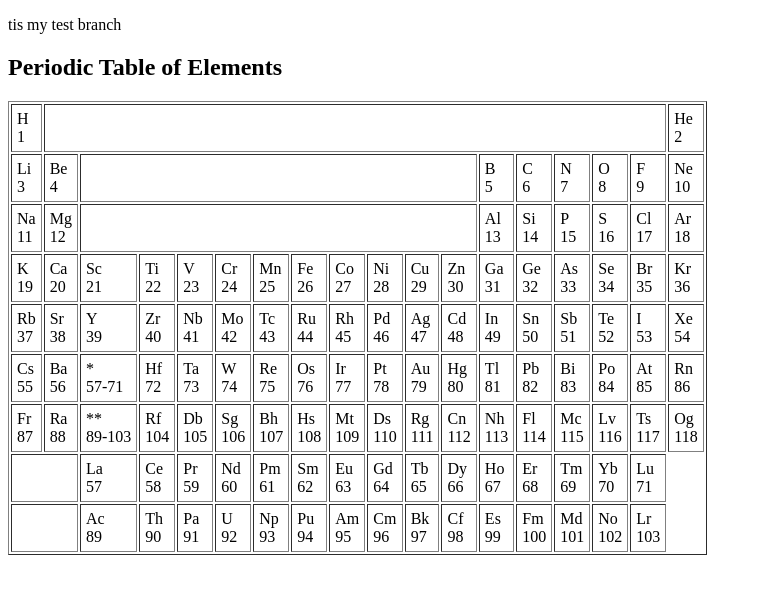
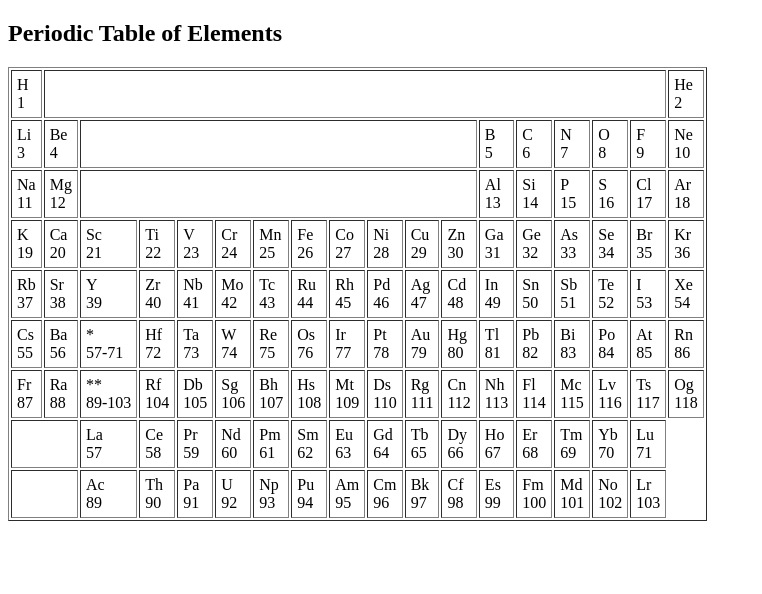
Before and after one commit to Hassan12345ai/Assignment, a plain HTML site: page index.html in a window 1280 px wide. Shown: the whole page, without its empty margins (0-762 px from the left). Drawn offline with Linux system fonts and the light colour scheme.

Commit message:
Update index.html

```diff
--- a/index.html
+++ b/index.html
@@ -2,7 +2,6 @@
 <html>
 <head>
   <title>Assignment</title>
-  <p>tis my test branch</p>
 </head>
 <body>
 
```
